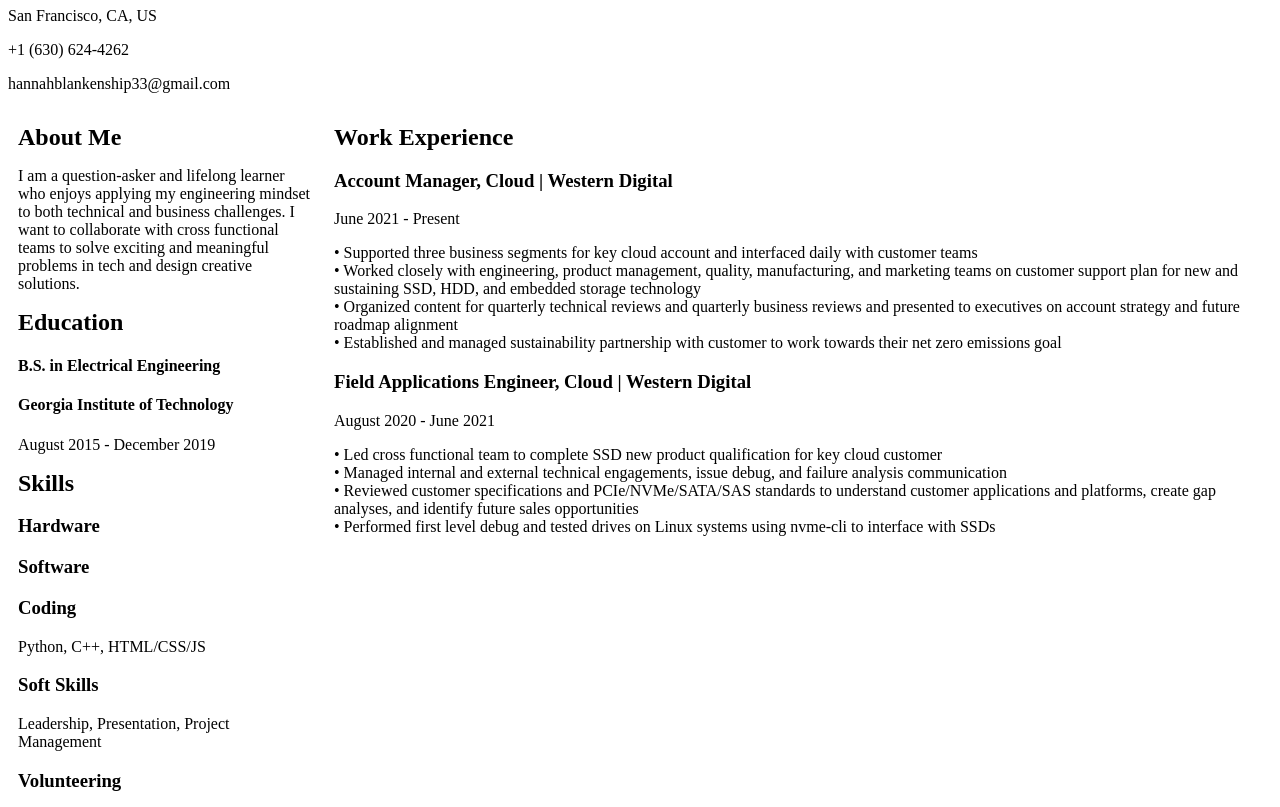
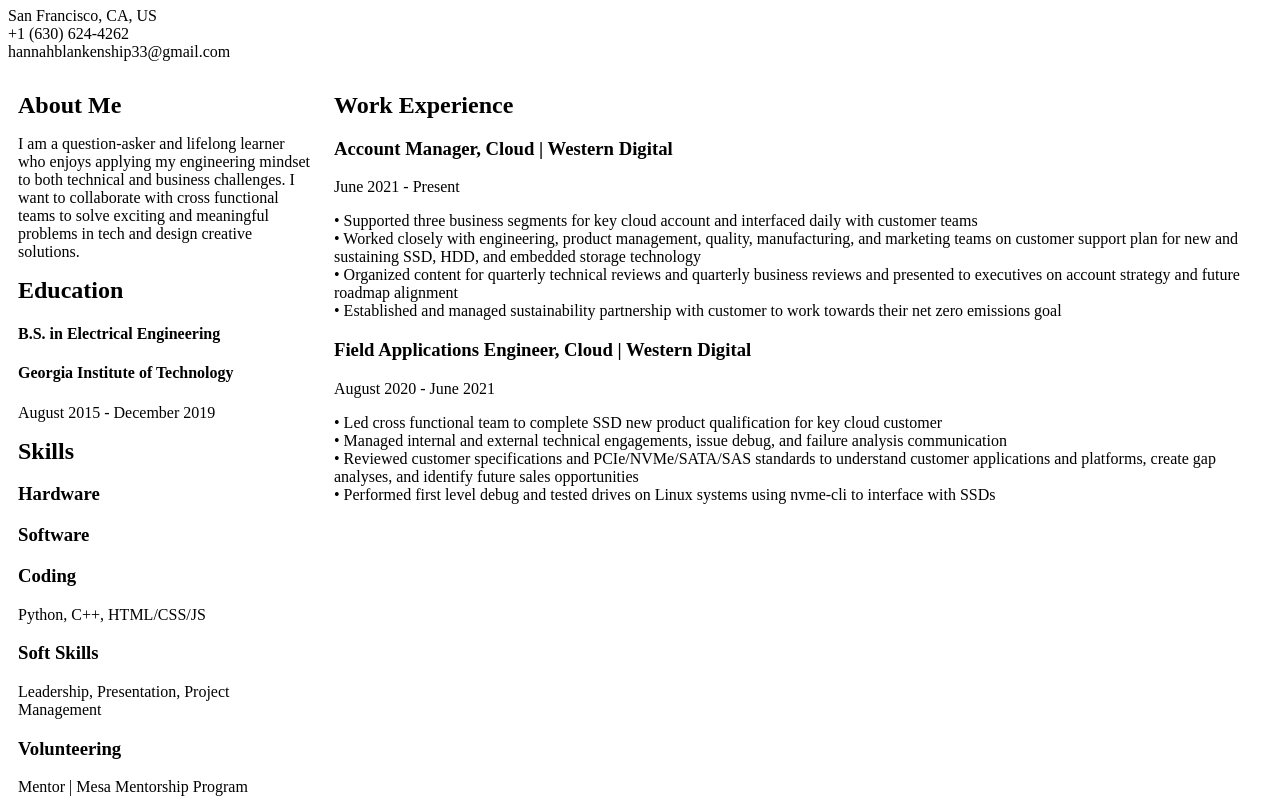
Before and after one commit to hannahblankenship/resume, a plain HTML site: page index.html in a window 1280 px wide. Shown: the part 73-880 px from the top of the page. Drawn offline with nearby package versions, Linux system fonts and the light colour scheme.

Commit message:
Update index.html

```diff
--- a/index.html
+++ b/index.html
@@ -9,9 +9,7 @@
   </head>
   <body>
     <h1>Hannah Blankenship</h1>
-    <p>San Francisco, CA, US</p>
-    <p>+1 (630) 624-4262</p>
-    <p>hannahblankenship33@gmail.com</p>
+    <p>San Francisco, CA, US<br>+1 (630) 624-4262<br>hannahblankenship33@gmail.com</p>
     <div class="row">
       <div class="column left">
         <h2>About Me</h2>
```
